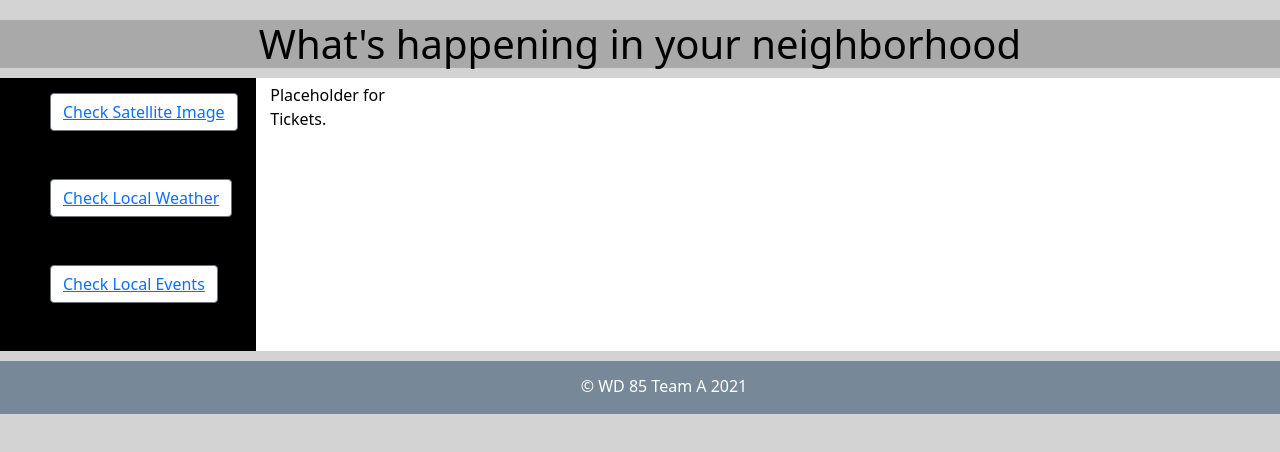
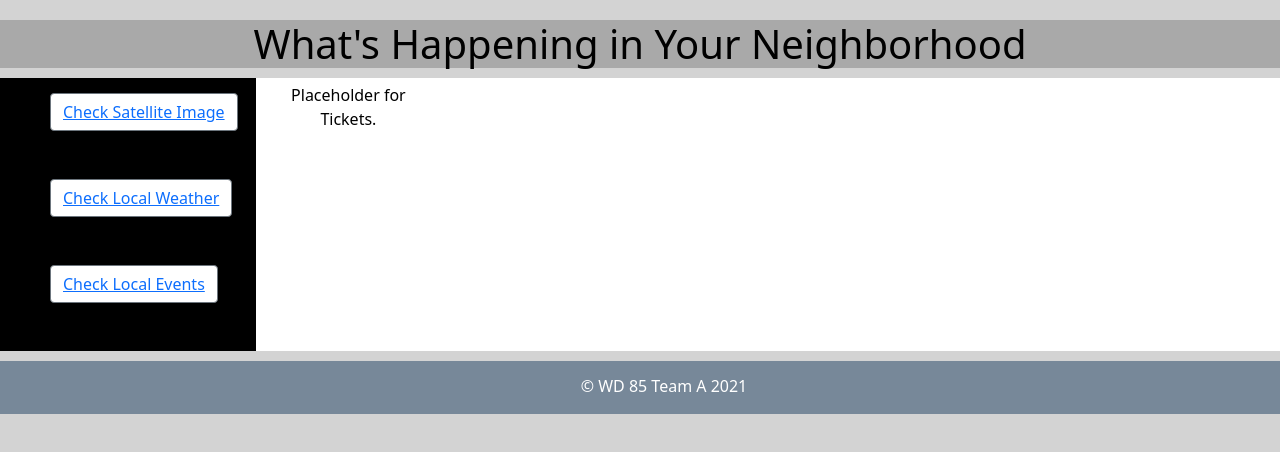
Before and after one commit to Essi5764/teamGit, a React (Create React App) app: page /tickets in a window 1280 px wide. Shown: the top 452 px of the page. Built offline with nearby package versions, Linux system fonts and the light colour scheme; no server answers.

Commit message:
satellite image added

```diff
--- a/src/App.css
+++ b/src/App.css
@@ -65,10 +65,15 @@ footer p{
   color: black;
   height: 100%;
   min-height: 100%;
-
+  text-align: center;
 }
 .mainDiv{
   margin: auto;
   width: 90%;
   padding: 5px;
 }
+
+.main img{
+  max-width: 400px;
+  max-height: 400px;
+}
--- a/src/components/apis/Nasa.js
+++ b/src/components/apis/Nasa.js
@@ -8,8 +8,15 @@ const Nasa = () => {
     const fetchNasa = () => {
                let url =`https://api.nasa.gov/planetary/earth/imagery?lon=${localStorage.longitude}&lat=${localStorage.latitude}&api_key=yldDyErVSjKkPKV9XBK9wQjLpthbVQ6ftfigJVoS`
          console.log(url);
-        fetch(url)
-        .then(results => console.log(results))
+        fetch(url,{
+            method:'GET',
+        })
+        .then(results =>{
+            setLocationImage(results.url)
+        })
+        // .then(json=> {
+        //     console.log(json);
+        // })
         // .then (getImage => {
         //     console.log(getImage);
         //             setLocationImage(getImage.url)})
--- a/src/components/site/Headers.js
+++ b/src/components/site/Headers.js
@@ -8,7 +8,7 @@ const Header = () => {
     return(
         <header>
             <h1 className='header'>
-                What's happening in your neighborhood</h1>
+                What's Happening in Your Neighborhood</h1>
 
         </header>
     );
```
